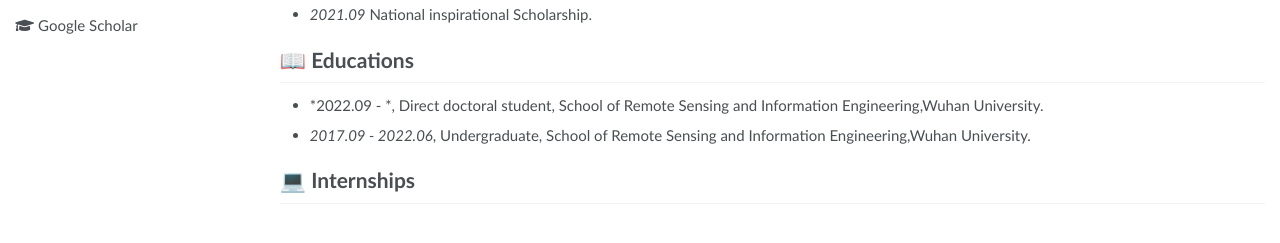
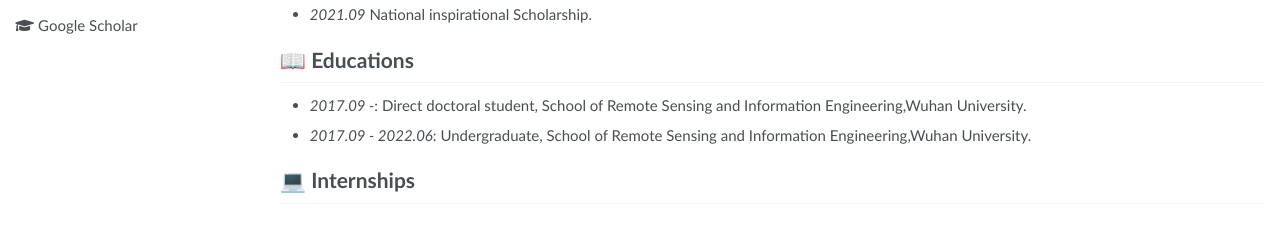
Before and after one commit to RayeRen/acad-homepage.github.io, a Jekyll site: the page built from _pages/about.md, in a window 1280 px wide. Shown: the part 465-708 px from the top of the page. Built offline with Jekyll 4.4.1, drawn with Linux system fonts in a browser that asks for light colours.

Commit message:
Update about.md

```diff
--- a/_pages/about.md
+++ b/_pages/about.md
@@ -35,7 +35,7 @@ My work is coming soon!
 - *2021.09* National inspirational Scholarship.
 
 # 📖 Educations
-- *2022.09 -        *, Direct doctoral student, School of Remote Sensing and Information Engineering,Wuhan University.
-- *2017.09 - 2022.06*, Undergraduate, School of Remote Sensing and Information Engineering,Wuhan University.
+- *2017.09 -*:         Direct doctoral student, School of Remote Sensing and Information Engineering,Wuhan University.
+- *2017.09 - 2022.06*: Undergraduate, School of Remote Sensing and Information Engineering,Wuhan University.
 
 # 💻 Internships
```
